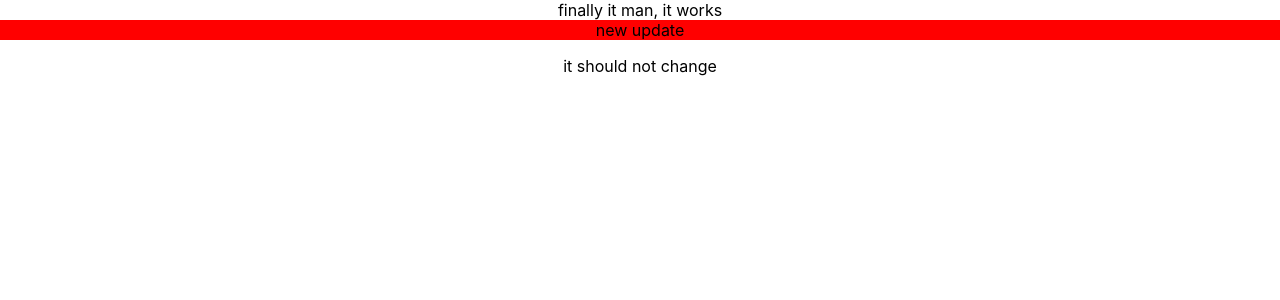
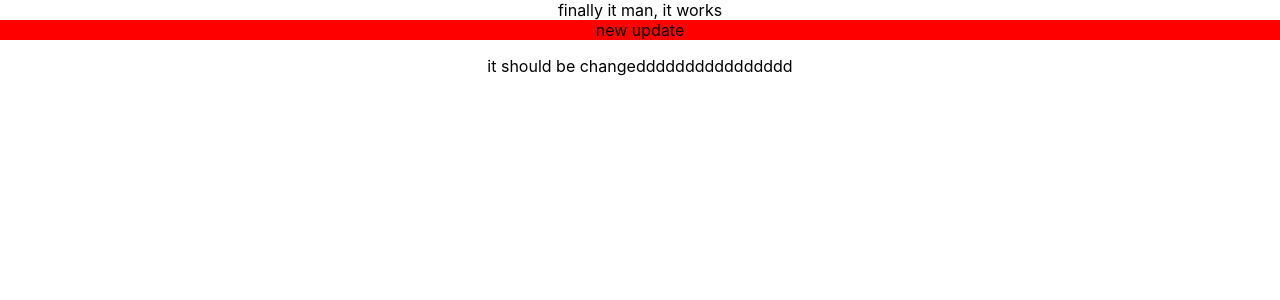
Before and after one commit to velomad/wisdomwear, a React (Create React App) app in the folder client-app/: page / in a window 1280 px wide. Shown: the top 300 px of the page. Built offline with nearby package versions, Linux system fonts and the light colour scheme.

Commit message:
caching method finalized

```diff
--- a/client-app/src/App.js
+++ b/client-app/src/App.js
@@ -9,7 +9,7 @@ function App() {
 			<div
       style={{backgroundColor:"red"}}
       >new update</div>
-      <p>it should not change</p>
+      <p>it should be changedddddddddddddddd</p>
 		</div>
 	);
 }
--- a/client-app/src/service-worker.js
+++ b/client-app/src/service-worker.js
@@ -11,7 +11,7 @@ import { clientsClaim } from 'workbox-core';
 import { ExpirationPlugin } from 'workbox-expiration';
 import { precacheAndRoute, createHandlerBoundToURL } from 'workbox-precaching';
 import { registerRoute } from 'workbox-routing';
-import { CacheOnly } from 'workbox-strategies';
+import { NetworkOnly } from 'workbox-strategies';
 
 clientsClaim();
 
@@ -51,12 +51,12 @@ registerRoute(
 registerRoute(
   // Add in any other file extensions or routing criteria as needed.
   ({ url }) => url.origin === self.location.origin && url.pathname.endsWith('.png'), // Customize this strategy as needed, e.g., by changing to CacheFirst.
-  new CacheOnly({
+  new NetworkOnly({
     cacheName: 'images',
     plugins: [
       // Ensure that once this runtime cache reaches a maximum size the
       // least-recently used images are removed.
-      new ExpirationPlugin({ maxEntries: 50 }),
+      new ExpirationPlugin({ maxEntries: 10 }),
     ],
   })
 );
```
